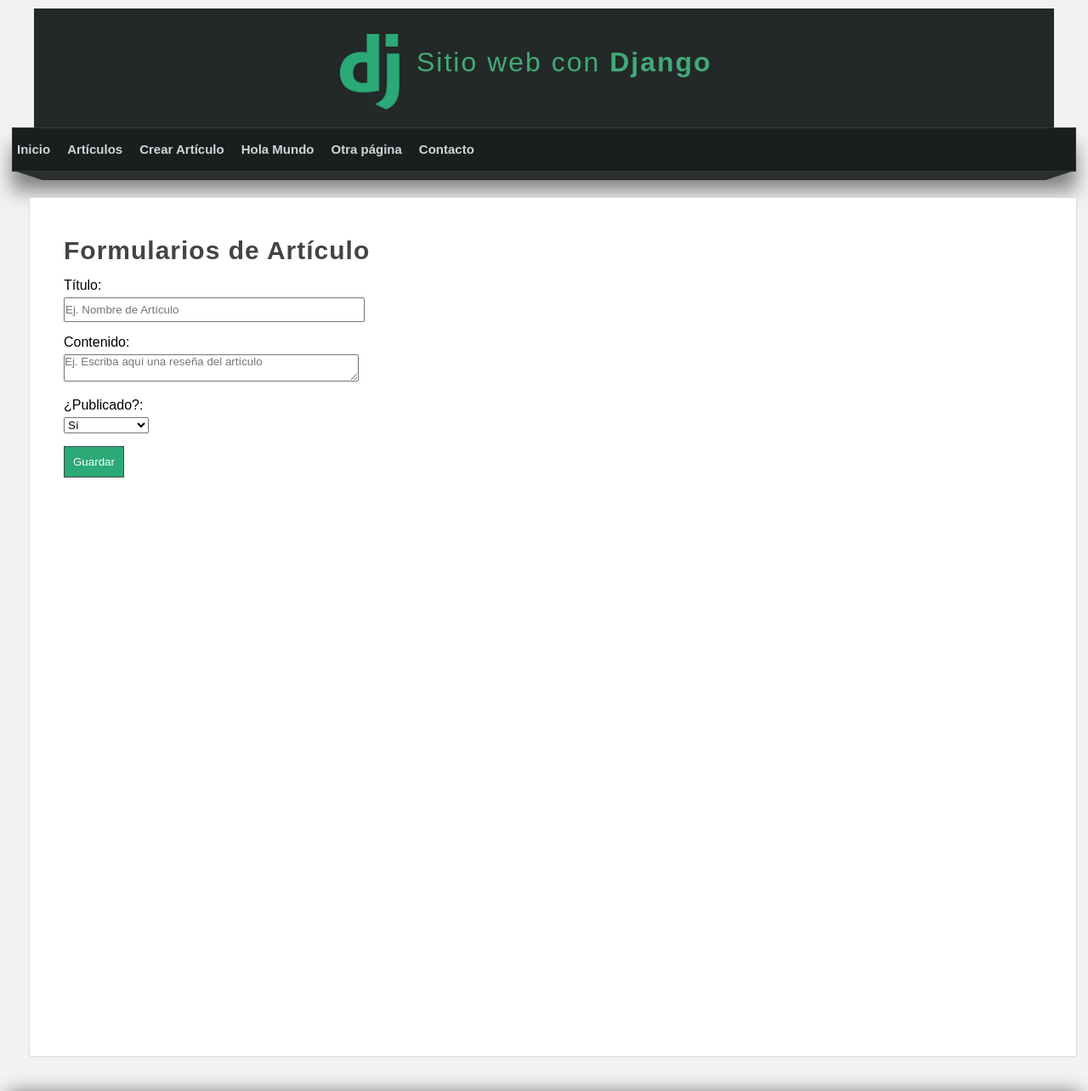
After one commit to DernierServo/MasterPython, a Django app: page /create-article/ in a window 1280 px wide. The commit adds this page. Shown: the top 1284 px of the page at 85% size. Run offline with Django 3.2, Linux system fonts and the light colour scheme.

Commit message:
Formularios con Forms.py en Django

```diff
--- a/22-django/AprendiendoDjango/AprendiendoDjango/urls.py
+++ b/22-django/AprendiendoDjango/AprendiendoDjango/urls.py
@@ -38,4 +38,5 @@ urlpatterns = [
     path('borrar-articulo/<int:p_id>/', views.borrar_articulo, name='n_borrar_articulo'),
     path('save-article/', views.save_article, name='n_save_article'),
     path('create-article/', views.create_article, name='n_create_article'),
+    path('create-full-article/', views.create_full_article, name='n_create_full_article'),
 ]
--- /dev/null
+++ b/22-django/AprendiendoDjango/miApp/templates/create_article.html
@@ -0,0 +1,36 @@
+<!--
+    Dos formas de enviar datos:
+    GET: Viajan por url
+    POST: Viajan por las cabeceras http
+-->
+
+{% extends 'layout.html' %}
+
+{% block title %}
+    Formularios de Artículo
+{% endblock %}
+
+{% block content %}
+    <h1 class="title">Formularios de Artículo</h1>
+
+    <form action = {% url 'n_save_article' %} method = "POST">
+
+            {% csrf_token %}
+
+            <label for="title">Título: </label>
+            <input type="text" name="title" placeholder="Ej. Nombre de Artículo" />
+
+            <label for="content">Contenido: </label>
+            <textarea name="content" placeholder="Ej. Escriba aquí una reseña del artículo"></textarea>
+
+            <label for="public">¿Publicado?: </label>
+            <select name="public">
+                <option value="1">Sí</option>
+                <option value="0">No</option>
+            </select>
+
+            <input type="submit" value="Guardar"/>
+
+    </form>
+
+{% endblock %}
--- a/22-django/AprendiendoDjango/miApp/templates/layout.html
+++ b/22-django/AprendiendoDjango/miApp/templates/layout.html
@@ -30,29 +30,29 @@
             <ul>
                 <li>
                     <!--<a href = '/'>Inicio</a>-->
-                    <a href="{% url 'n_index' %}">Inicio</a>
+                    <strong><a href="{% url 'n_index' %}">Inicio</a></strong>
                 </li>
                 <li>
                     <!--<a href = '/'>Artículo</a>-->
-                    <a href="{% url 'n_articulos' %}">Artículos</a>
+                    <strong><a href="{% url 'n_articulos' %}">Artículos</a></strong>
                 </li>
                 <li>
                     <!--<a href = '/'>Artículo</a>-->
-                    <a href="{% url 'n_create_article' %}">Crear Artículo</a>
+                    <strong><a href="{% url 'n_create_article' %}">Crear Artículo</a></strong>
                 </li>
                 <li>
                     <!--<a href = '/hola-mundo'>Hola mundo</a>-->
-                    <a href="{% url 'n_hola_mundo' %}">Hola Mundo</a>
+                    <strong><a href="{% url 'n_hola_mundo' %}">Hola Mundo</a></strong>
                 </li>
                 <li>
                     <!--<a href = '/otra-pagina'>Otra página</a>-->
-                    <a href="{% url 'n_otra_pagina' %}">Otra página</a>
+                    <strong><a href="{% url 'n_otra_pagina' %}">Otra página</a></strong>
                 </li>
                 <li>
                     <!--<a href = '/contacto'>Contacto</a>
                     'Kariscita' 'Paiva' 25 son los Parámetros que se pueden pasar,
                     los cuales son especificados en 'urls.py'-->
-                    <a href="{% url 'n_contacto' 'Kariscita' 'Paiva' 25%}">Contacto</a>
+                    <strong><a href="{% url 'n_contacto' 'Kariscita' 'Paiva' 25%}">Contacto</a></strong>
                 </li>
             </ul>
         </nav>
--- a/22-django/AprendiendoDjango/miApp/views.py
+++ b/22-django/AprendiendoDjango/miApp/views.py
@@ -14,6 +14,7 @@
 from django.shortcuts import render, HttpResponse, redirect
 from miApp.models import Article
 from django.db.models import Q
+from miApp.forms import Form_Article
 
 layout = ""
 
@@ -121,6 +122,18 @@ def create_article(request):
 
     return render(request, 'create_article.html')
 
+def create_full_article(request):
+
+    formulario = Form_Article()
+
+    return render(
+        request,
+        'create_full_article.html',
+        {
+            'form': formulario
+        }
+    )
+
 
 def mostrar_articulo(request, p_id):
     try:
```
Also changed, not shown: 22-django/AprendiendoDjango/miApp/forms.py (added, +14 -0 lines), 22-django/AprendiendoDjango/miApp/templates/create_full_article.html (added, +27 -0 lines), 22-django/AprendiendoDjango/miApp/templates/save_article.html (added, +25 -0 lines).
